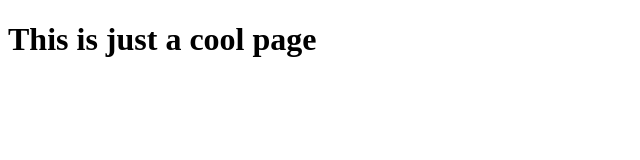
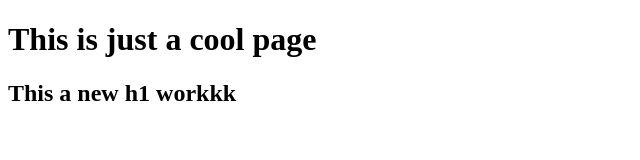
Before and after one commit to peterpeakk/git, a plain HTML site: page cool.html in a window 1280 px wide. Shown: the whole page, without its empty margins (0-640 px from the left). Drawn offline with Linux system fonts and the light colour scheme.

Commit message:
Added a new h2

```diff
--- a/cool.html
+++ b/cool.html
@@ -5,5 +5,6 @@
     </head>
     <body>
         <h1>This is just a cool page</h1>
+        <h2>This a new h1 workkk</h2>
     </body>
 </html>
```
